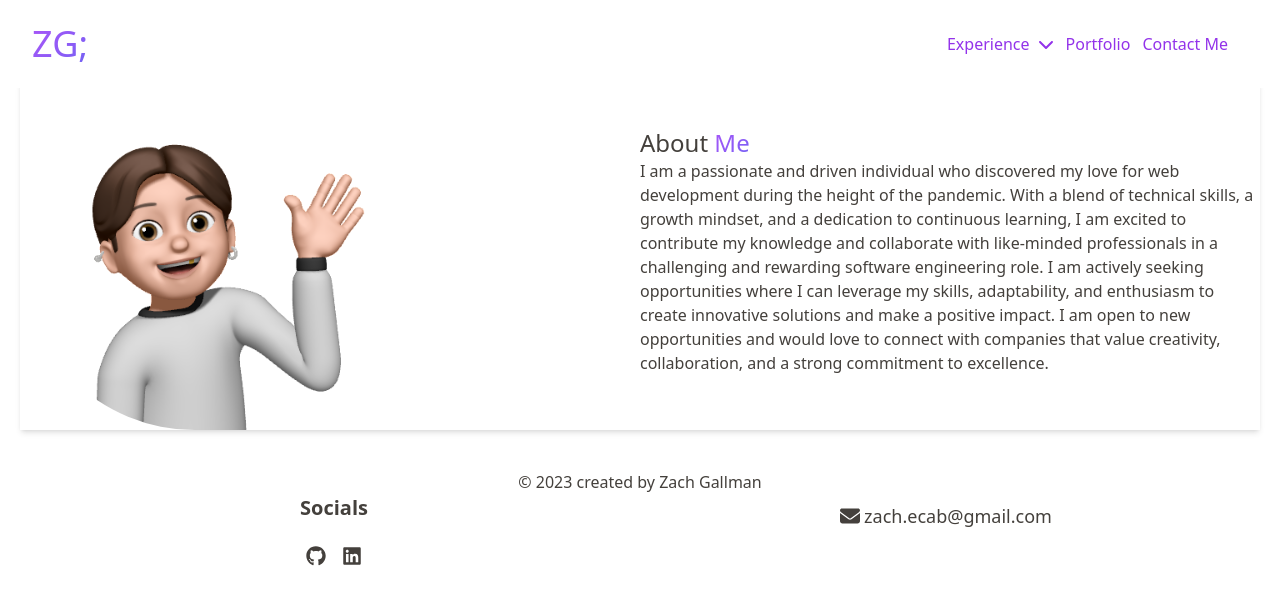
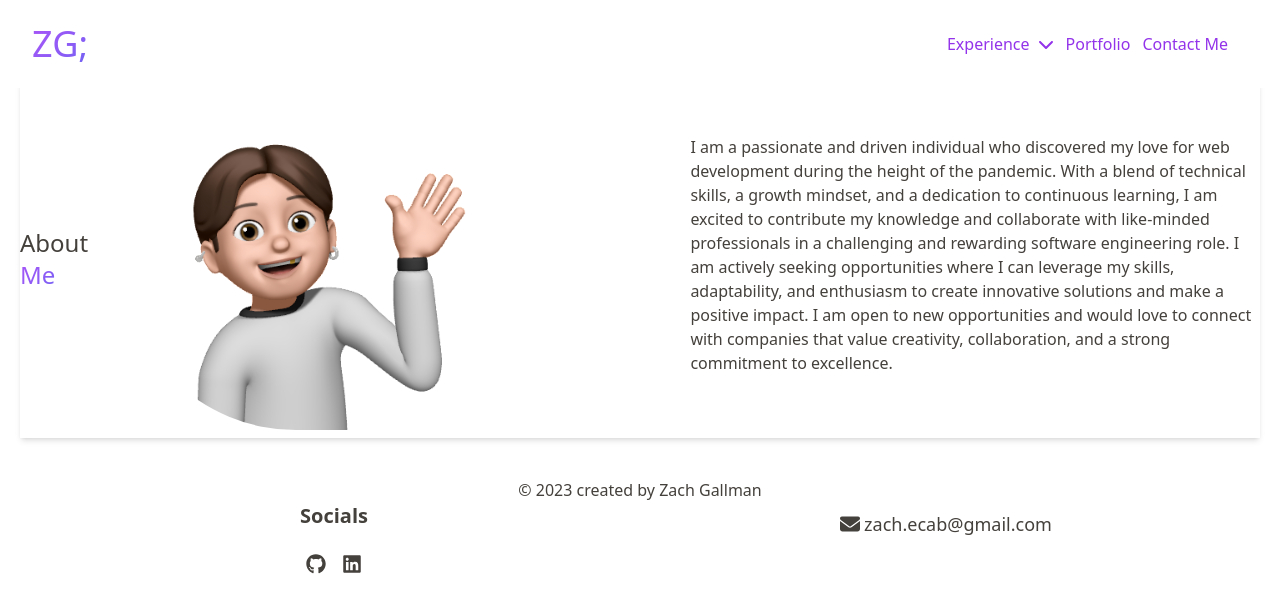
Before and after one commit to zdotg/next-folio, a Next.js app: page /about in a window 1280 px wide. Shown: the top 612 px of the page. Built offline with nearby package versions, Linux system fonts and the light colour scheme.

Commit message:
Cleaned up About Me section

```diff
--- a/src/app/about/page.tsx
+++ b/src/app/about/page.tsx
@@ -14,7 +14,10 @@ export default function About() {
     >
       <div className="container mx-auto shadow-md ">
         <div className="flex flex-col lg:flex-row items-center mx-auto max-w-7xl">
-          <div className="w-full md:w-1/2 ">
+            <h2 className="text-2xl font-light pb-0">
+                About <span className="text-gradient">Me</span>
+            </h2>
+          <div className="w-full md:w-1/2 pb-2">
             <Image
               src={AboutMemoji}
               alt="My memoji"
@@ -25,11 +28,9 @@ export default function About() {
               priority
             />
           </div>
-          <div className="w-full md:w-1/2">
+          <div className="w-5/6 md:w-1/2">
             <div className="pb-2">
-              <h2 className="text-2xl font-light">
-                About <span className="text-gradient">Me</span>
-              </h2>
+
               <p className="overflow-auto object-fill">
                 I am a passionate and driven individual who discovered my love
                 for web development during the height of the pandemic.
```
